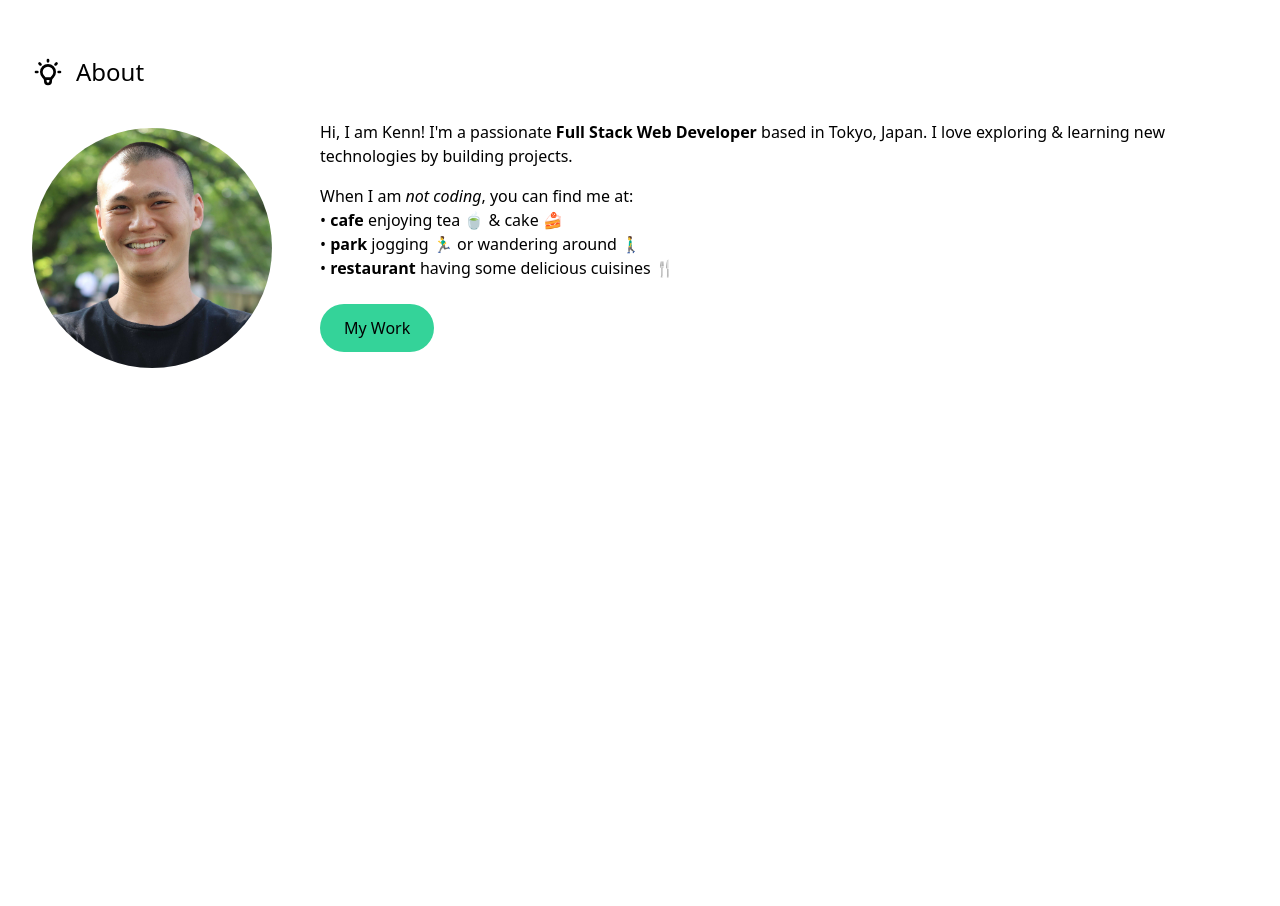
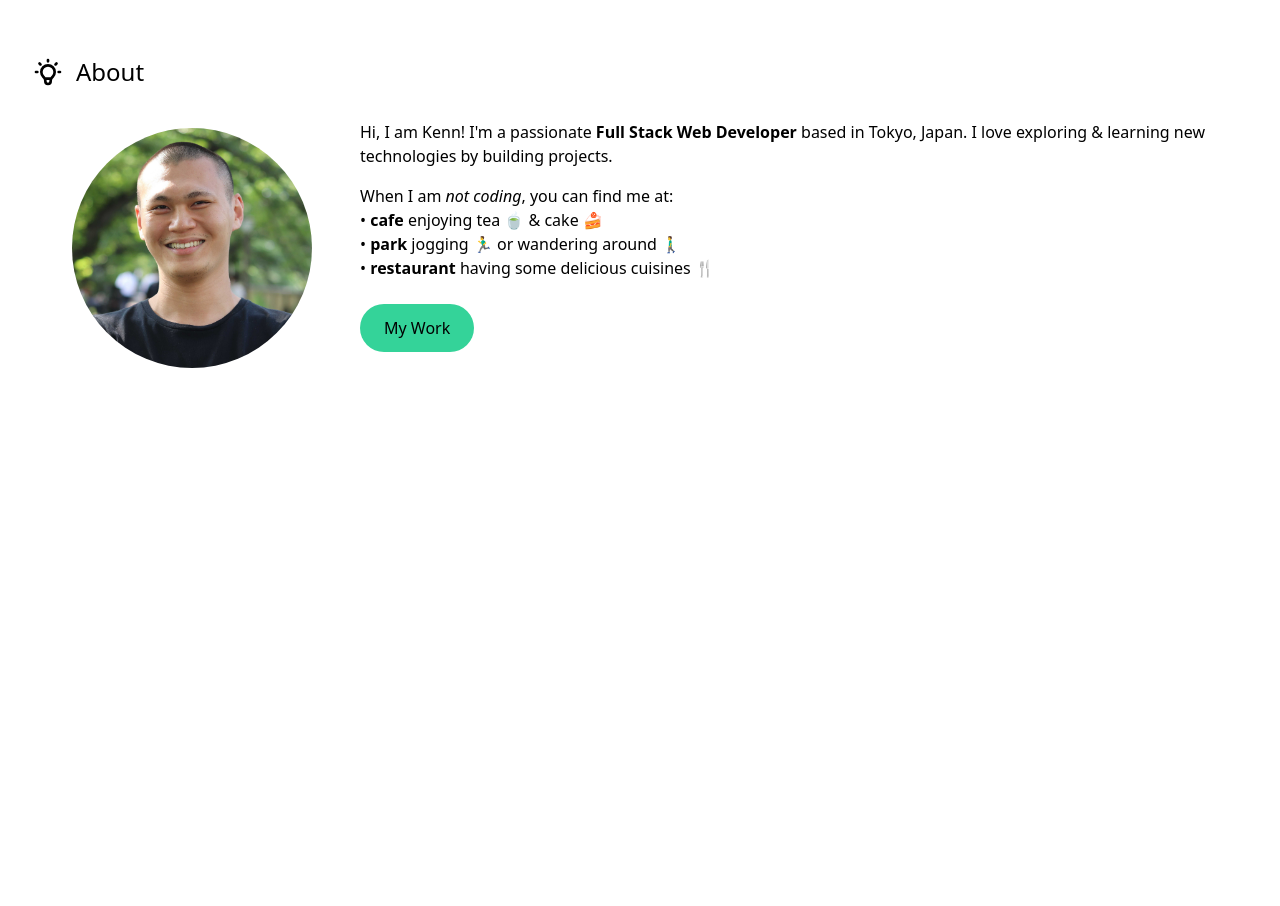
Before and after one commit to kenntheswe/kenntheswe, a React (Create React App) app: page / in a window 1280 px wide. Shown: the part 3080-3986 px from the top of the page. Built offline with nearby package versions, Linux system fonts and the light colour scheme.

Commit message:
Fixed about margin

```diff
--- a/src/components/About.js
+++ b/src/components/About.js
@@ -11,7 +11,7 @@
         </svg>
         <h1 className="text-2xl" id="about">About</h1>
       </div>
-      <div className="flex flex-col md:flex-row md:justify-center md:space-x-12">
+      <div className="flex flex-col md:flex-row md:justify-center md:space-x-12 md:mx-10">
         <div className="flex-none self-center w-60" style={{minWidth: '60px'}}>
           <img data-aos="fade-right" src={profile} alt="profile" className="rounded-full w-60"/>
         </div>
```
